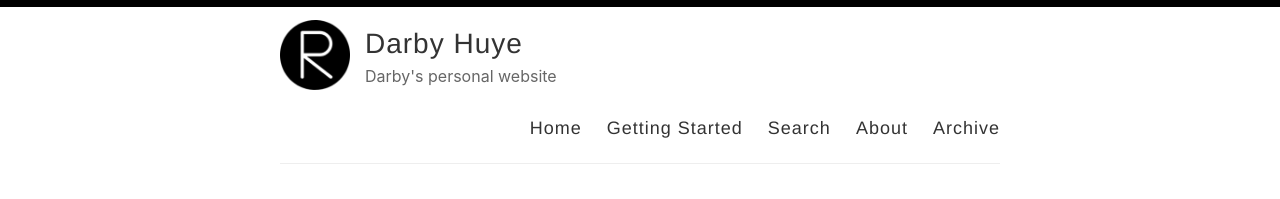
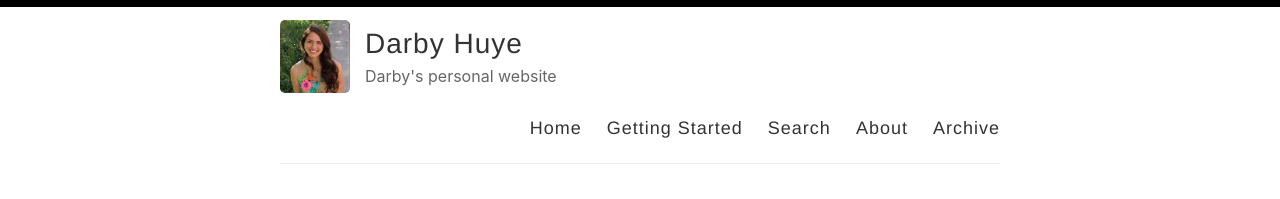
Before and after one commit to darbyhuye/darbyhuye.github.io, a Jekyll site: the page built from index.html, in a window 1280 px wide. Shown: the top 199 px of the page. Built offline with Jekyll 4.4.1, drawn with Linux system fonts in a browser that asks for light colours; the list of posts is cut into pages by our own code.

Commit message:
changing photo

```diff
--- a/_config.yml
+++ b/_config.yml
@@ -12,7 +12,7 @@ author: Darby Huye
 description: Darby's personal website
 
 # URL of your avatar or profile pic (you could use your GitHub profile pic)
-avatar: /images/reverie.png
+avatar: /images/darby_huye.png
 
 #
 # Flags below are optional
```
Also changed, not shown: images/darby_huye.png (added).
